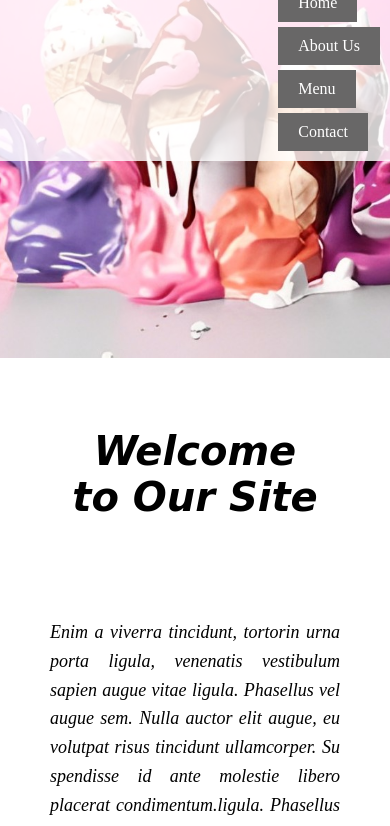
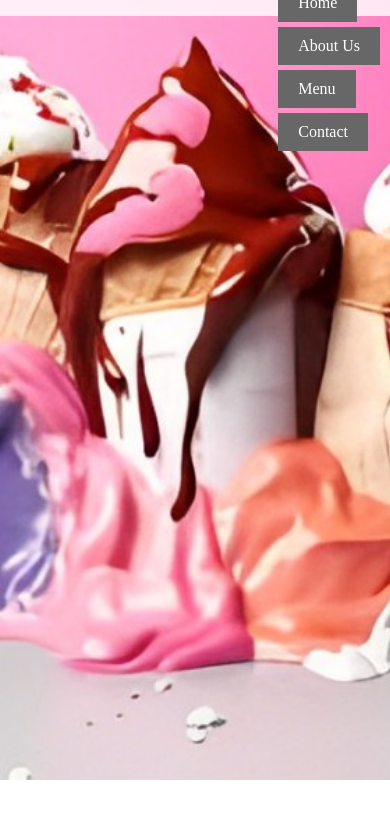
Before and after one commit to Lavanya-rao05/Frozen-Frenzy, a plain HTML site: page index.html in a window 390 px wide. Shown: the part 64-890 px from the top of the page. Drawn offline with Linux system fonts and the light colour scheme; a web font is replaced by a local one.

Commit message:
minor changes

```diff
--- a/style.css
+++ b/style.css
@@ -139,7 +139,7 @@ body, html {
   .header {
     flex-direction: column;
     align-items: flex-start;
-    height: auto;
+    /* height: auto; */
     padding: 10px;
   }
 
@@ -148,10 +148,10 @@ body, html {
     align-items: flex-start;
     gap: 5px;
   }
-
+/*
   .image {
     height: 50vh;
-  }
+  } */
 
   .section-content {
     flex-direction: column;
```
